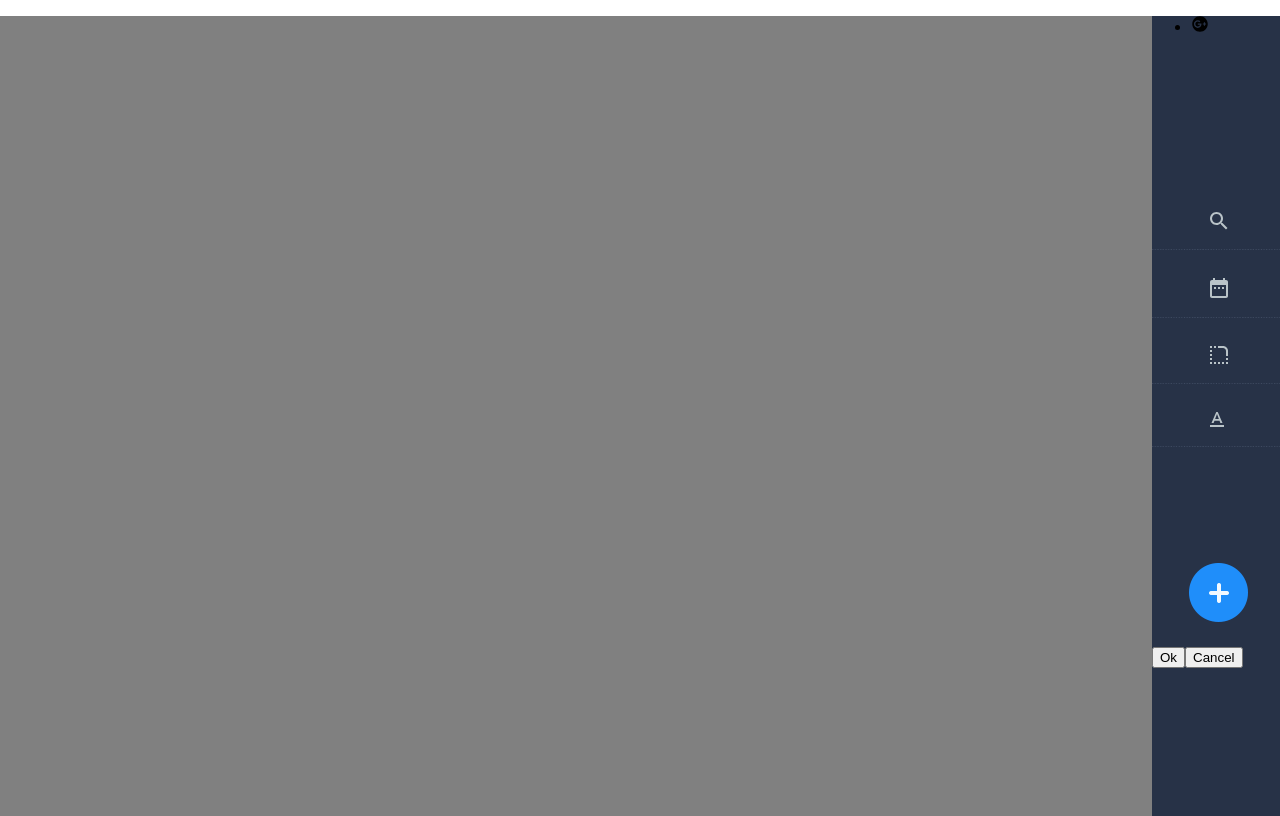
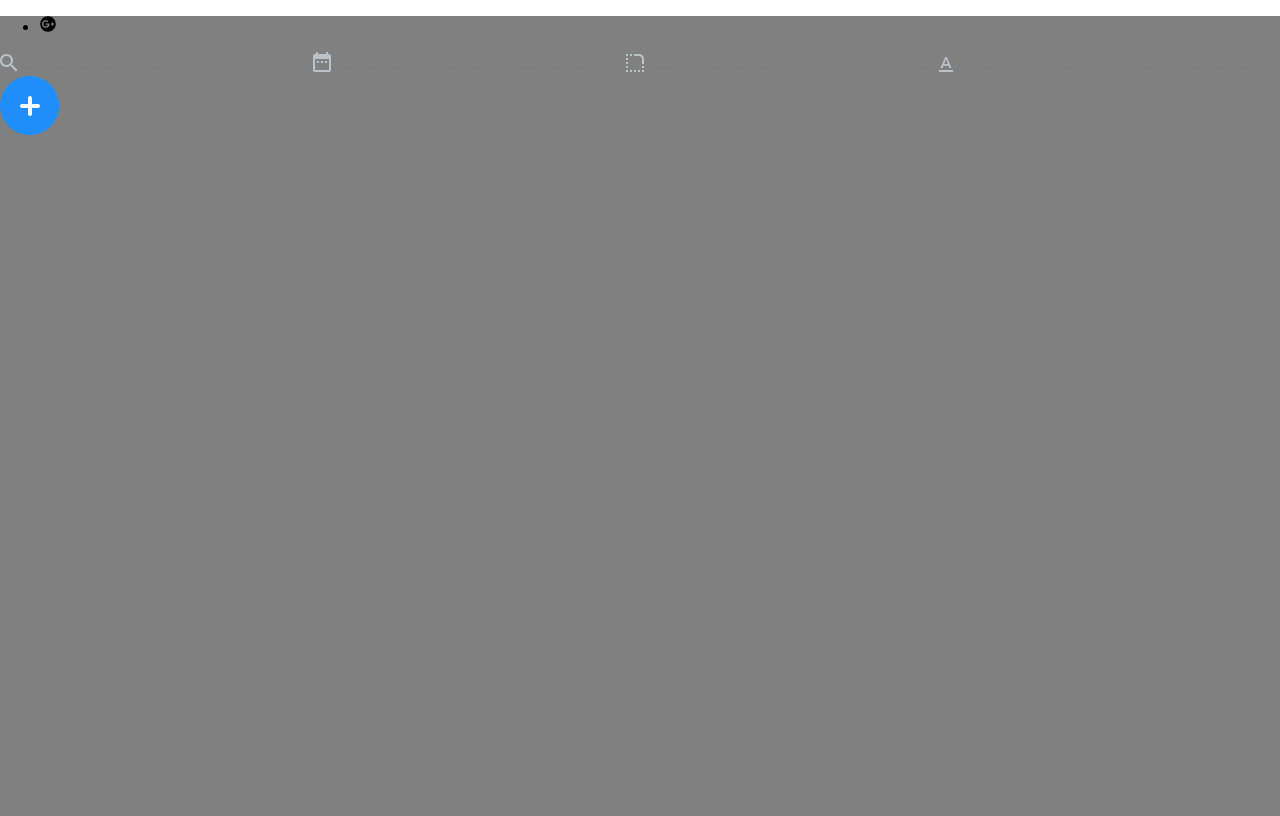
Before and after one commit to VitaliiKalinbet/B8_chat, a React app in the folder frontend/: page / in a window 1280 px wide. Built offline with nearby package versions, Linux system fonts and the light colour scheme.

Commit message:
eight second

```diff
--- a/frontend/src/LinkPanel/LinkPanel.jsx
+++ b/frontend/src/LinkPanel/LinkPanel.jsx
@@ -1,5 +1,5 @@
 import React, { Component } from 'react';
-import './LinkPanel.css';
+import style from './LinkPanel.css';
 import linkPanel_search from '../img/link_panelSearch.png'
 import linkPanel_figure from '../img/linkPanel_figure.png'
 import linkPanel_calendar from '../img/linkPanel_calendar.png'
@@ -35,22 +35,25 @@ class LinkPanel extends Component {
   render() {
     const {showModal, modalInputName, modalInputLink} = this.state
     return (
-      <div className="linkPanel_container">
+      <div className="style.linkPanel_container">
         <div>
           <ul>
             <li>{this.state.iconPack[0].urlGoogle}</li>
           </ul>
-          <img className="link-panel_search" src={linkPanel_search} alt="search"/>
-          <img className="link-panel_line" src={linkPanel_figure} alt="figure"/>
-          <img className="link-panel_calendar" src={linkPanel_calendar} alt="calendar"/>
-          <img className="link-panel_line" src={linkPanel_figure} alt="figure"/>
-          <img className="link-panel_icons" src={linkPanel_icons} alt="icons"/>
-          <img className="link-panel_line" src={linkPanel_figure} alt="figure"/>
-          <img className="link-panel_icons" src={linkPanel_change} alt="change"/>
-          <img className="link-panel_line" src={linkPanel_figure} alt="figure"/>
-          <img className="link-panel_add" src={linkPanel_add} onClick={this.toggleModal} alt="add"/>
+          <img className="style.link-panel_search" src={linkPanel_search} alt="search"/>
+          <img className="style.link-panel_line" src={linkPanel_figure} alt="figure"/>
+          <img className="style.link-panel_calendar" src={linkPanel_calendar} alt="calendar"/>
+          <img className="style.link-panel_line" src={linkPanel_figure} alt="figure"/>
+          <img className="style.link-panel_icons" src={linkPanel_icons} alt="icons"/>
+          <img className="style.link-panel_line" src={linkPanel_figure} alt="figure"/>
+          <img className="style.link-panel_icons" src={linkPanel_change} alt="change"/>
+          <img className="style.link-panel_line" src={linkPanel_figure} alt="figure"/>
+          <img className="style.link-panel_add" src={linkPanel_add} onClick={this.toggleModal} alt="add"/>
         </div>
-        <Modal toggleModal={this.toggleModal} modalInputName={modalInputName} modalInputLink={modalInputLink}/>
+        {showModal && <Modal toggleModal={this.toggleModal}>
+          <input className={style.modalInput} value={modalInputName}  onChange={this.handleChange} type="text" name='modalInputName' placeholder='Enter a channel name'/>
+          <input className={style.modalInput} value={modalInputLink} onChange={this.handleChange} type="text" name='modalInputLink' placeholder='Enter a channel description'/>
+        </Modal>}
       </div>
     );
   }
```
